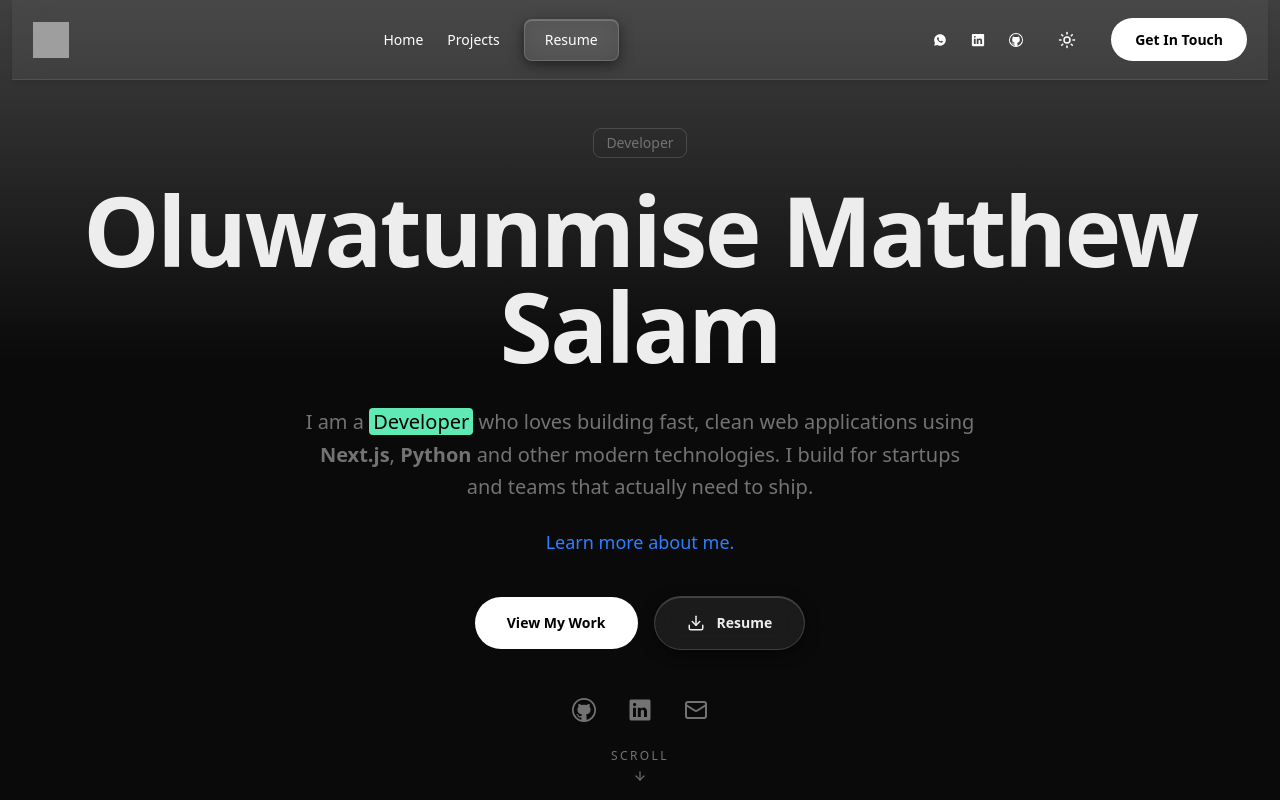
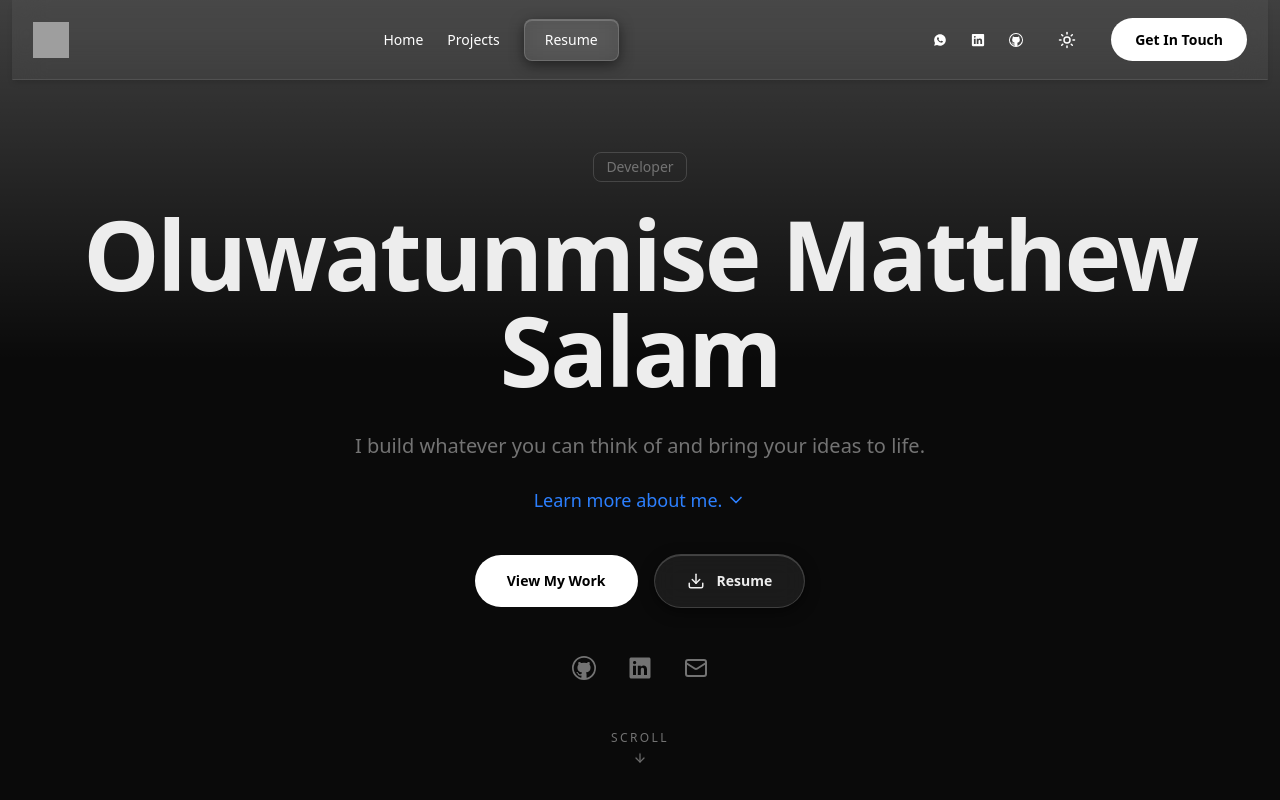
Before and after one commit to MatthewSalam/PortfolioSite, a Next.js app: page / in a window 1280 px wide. Shown: the top 800 px of the page. Built offline with nearby package versions, Linux system fonts and the light colour scheme; grey boxes are pictures that could not be loaded.

Commit message:
About fix

```diff
--- a/src/app/page.js
+++ b/src/app/page.js
@@ -4,6 +4,7 @@ import Hero from "@/components/Hero";
 import Footer from "@/components/Footer";
 import Projects from "@/components/Projects";
 import Experience from "@/components/Experience";
+
 
 export default function Home() {
   return (
--- /dev/null
+++ b/src/components/AboutDropdown.jsx
@@ -0,0 +1,73 @@
+"use client";
+
+import { useState } from "react";
+import { ChevronDown } from "lucide-react";
+
+export default function AboutDropdown() {
+  const [open, setOpen] = useState(false);
+
+  return (
+    <div className="mt-6 flex flex-col items-center">
+      <button
+        type="button"
+        onClick={() => setOpen((prev) => !prev)}
+        aria-expanded={open}
+        aria-controls="about-dropdown"
+        className="flex items-center gap-1 text-lg text-blue-500 transition hover:underline"
+      >
+        Learn more about me.
+        <ChevronDown
+          size={20}
+          className={`transition-transform duration-300 ${open ? "rotate-180" : ""}`}
+        />
+      </button>
+
+      <div
+        id="about-dropdown"
+        className={`grid transition-all duration-300 ease-in-out ${
+          open ? "mt-4 grid-rows-[1fr] opacity-100" : "grid-rows-[0fr] opacity-0"
+        }`}
+      >
+        <div className="overflow-hidden">
+          <div className="max-w-xl space-y-4 text-left text-base leading-relaxed">
+            <p>
+              I&apos;m a Software Engineering graduate (B.Sc., Adeleke
+              University) and a full-stack developer who loves building
+              practical, end-to-end web applications.
+            </p>
+
+            <div>
+              <h3 className="font-semibold">Stack</h3>
+              <p>
+                React, Next.js, Tailwind CSS, JavaScript on the frontend;
+                Python (FastAPI), SQLAlchemy on the backend; PostgreSQL, MySQL
+                and SQLite for databases.
+              </p>
+            </div>
+
+            <div>
+              <h3 className="font-semibold">Projects</h3>
+              <ul className="list-disc space-y-1 pl-5">
+                <li>
+                  <span className="font-medium">Allocatr:</span> hostel
+                  allocation and QR-based clearance system with role-based
+                  dashboards, JWT auth, and FCFS room allocation.
+                </li>
+                <li>
+                  <span className="font-medium">Inventory Management System:</span>{" "}
+                  full-stack CRUD app with secure authentication and a
+                  documented REST API.
+                </li>
+                <li>
+                  <span className="font-medium">Weather App:</span> responsive
+                  real-time weather search powered by OpenWeatherMap.
+                </li>
+              </ul>
+            </div>
+
+          </div>
+        </div>
+      </div>
+    </div>
+  );
+}
--- a/src/components/Hero.jsx
+++ b/src/components/Hero.jsx
@@ -1,6 +1,7 @@
 import { ArrowDown, Download, Mail } from "lucide-react";
 import { VscGithub } from "react-icons/vsc";
 import { IoLogoLinkedin } from "react-icons/io5";
+      import AboutDropdown from "@/components/AboutDropdown";
 
 const DOC_ID = "PASTE_YOUR_GOOGLE_DOC_ID_HERE";
 const RESUME_URL = `https://docs.google.com/document/d/1JjZCE1Xg0f0MleQbNomuqiRxMiw2KqE5ChLig2RxLXU/export?format=pdf`;
@@ -25,22 +26,11 @@ export default function Hero() {
 
       {/* Intro statement */}
       <p className="mt-8 max-w-2xl text-lg leading-relaxed text-neutral-500 md:text-xl">
-        I am a{" "}
-        <mark className="rounded-sm bg-emerald-300 px-1 text-black">
-          Developer
-        </mark>{" "}
-        who loves building fast, clean web applications using{" "}
-        <strong>Next.js</strong>, <strong>Python</strong> and other modern
-        technologies. I build for startups and teams that actually need to
-        ship.
+        I build whatever you can think of and bring your ideas to life.
       </p>
 
-      <a
-        href="#about"
-        className="mt-6 text-lg text-blue-500 transition hover:underline"
-      >
-        Learn more about me.
-      </a>
+
+      <AboutDropdown />
 
       {/* Buttons */}
       <div className="mt-10 flex flex-wrap items-center justify-center gap-4">
```
